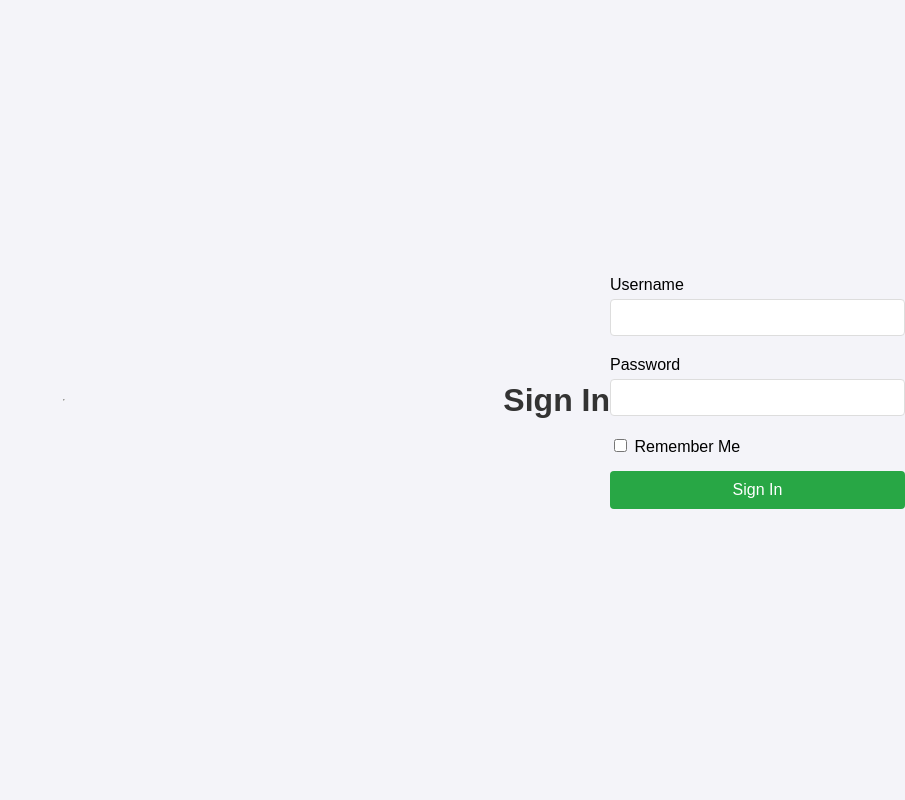
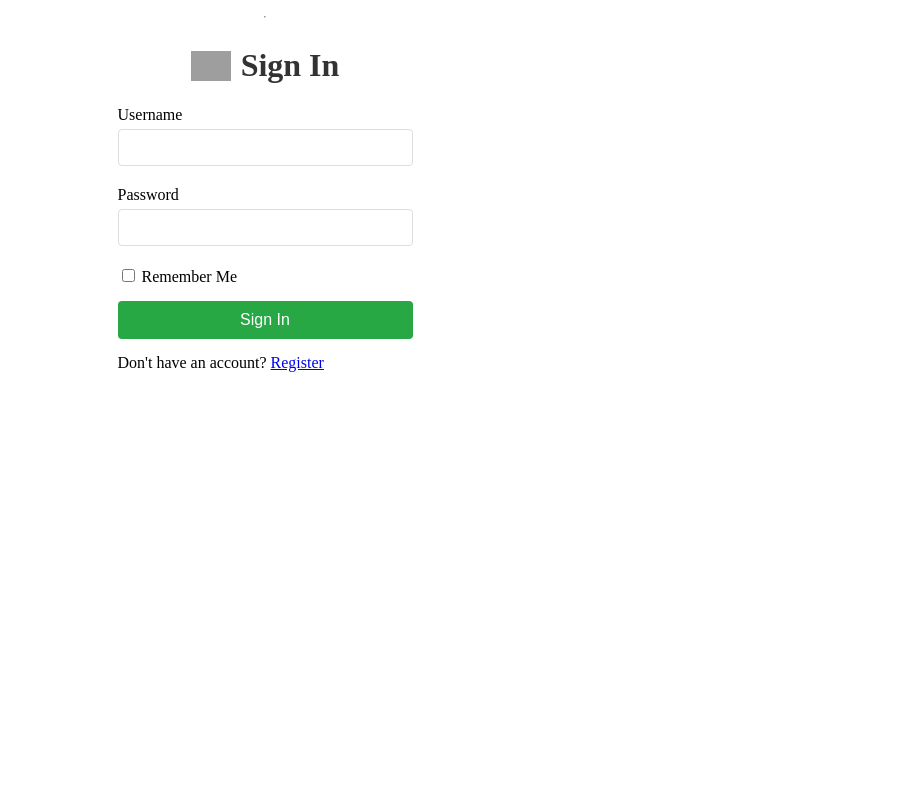
Before and after one commit to ezhong0/hackathon2024, a Flask app: page / in a window 1280 px wide. Shown: the whole page, without its empty margins (375-1280 px from the left). Run offline with Flask 3, Linux system fonts and the light colour scheme; grey boxes are pictures that could not be loaded.

Commit message:
added login styling

```diff
--- a/app/routes.py
+++ b/app/routes.py
@@ -17,3 +17,8 @@ def login():
 # def list_users():
 #     users = User.query.all()  # Query all users
 #     return render_template('users.html', users=users)  # Pass users to a template
+
+
+@app.route('/register')
+def register():
+    return render_template('register.html')
--- a/app/static/login.css
+++ b/app/static/login.css
@@ -1,21 +1,9 @@
 body {
-  font-family: Arial, sans-serif;
-  background-color: #f4f4f9;
-  margin: 0;
-  padding: 0;
   display: flex;
+  flex-direction: column;
+
+  align-items: center;
   justify-content: center;
-  align-items: center;
-  height: 100vh;
-}
-
-.login-container {
-  background-color: #fff;
-  padding: 20px;
-  border-radius: 8px;
-  box-shadow: 0 0 10px rgba(0, 0, 0, 0.1);
-  max-width: 400px;
-  width: 100%;
 }
 
 h1 {
@@ -51,7 +39,18 @@ form input[type="submit"]:hover {
   background-color: #218838;
 }
 
-.error {
-  color: red;
-  font-size: 12px;
+.title {
+  display: flex;
+  flex-direction: row;
+
+  gap: 10px;
+
+  justify-content: center;
+  align-items: center;
+
+  width: fit-content;
 }
+
+.logo {
+  width: 40px;
+}
--- a/app/templates/login.html
+++ b/app/templates/login.html
@@ -5,8 +5,11 @@
 {% endblock %}
 
 {% block body %}
+   <div class="title">
+    <img src="{{ url_for('static', filename='images/logo.svg') }}" alt="logo" class="logo" >
+    <h1>Sign In</h1>
+   </div>
 
-    <h1>Sign In</h1>
     <form action="" method="post" novalidate>
         {{ form.hidden_tag() }}
         <p>
@@ -25,5 +28,7 @@
         </p>
         <p>{{ form.remember_me(class_='form-check-input') }} {{ form.remember_me.label }}</p>
         <p>{{ form.submit(class_='btn btn-primary') }}</p>
+        <p class = 'btn btn-primary'>Don't have an account? <a href="{{ url_for('register') }}">Register</a></p>
+
     </form>
 {% endblock %}
```
Also changed, not shown: app/static/images/logo.svg (added).
